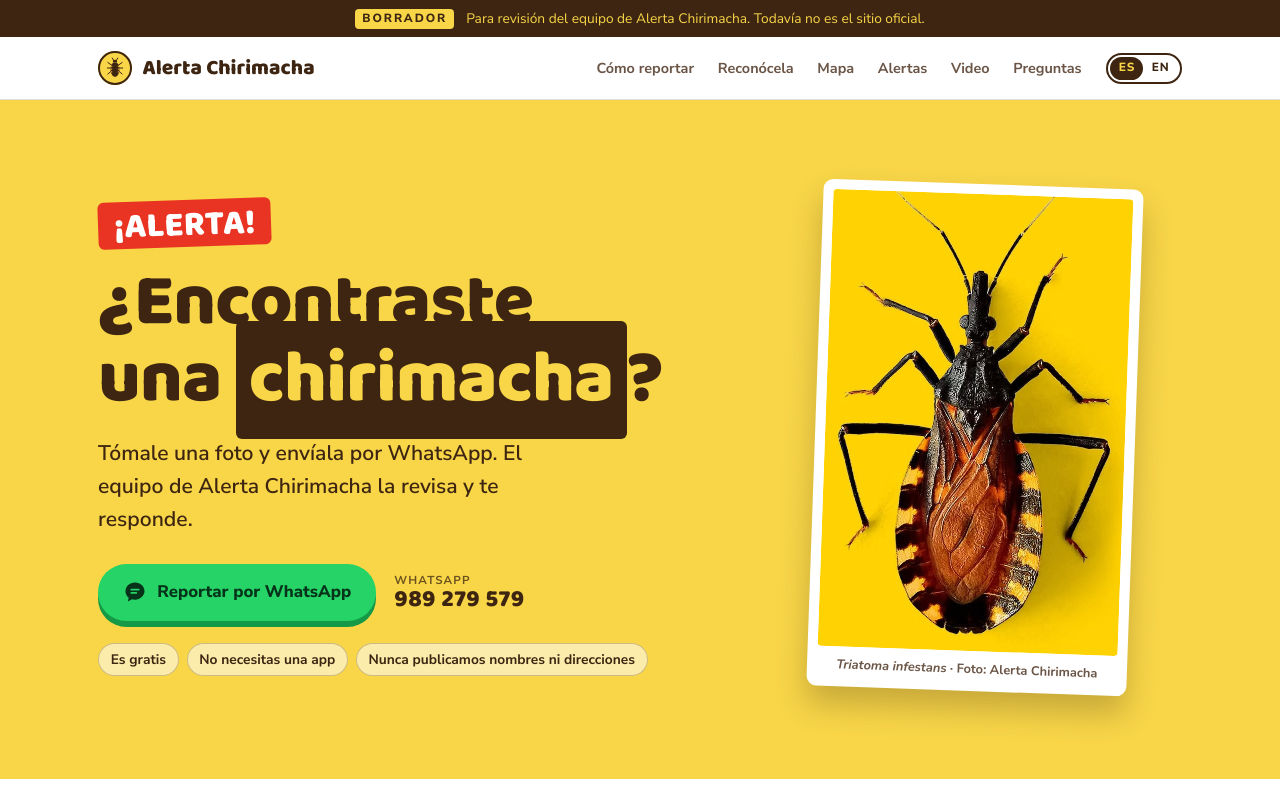
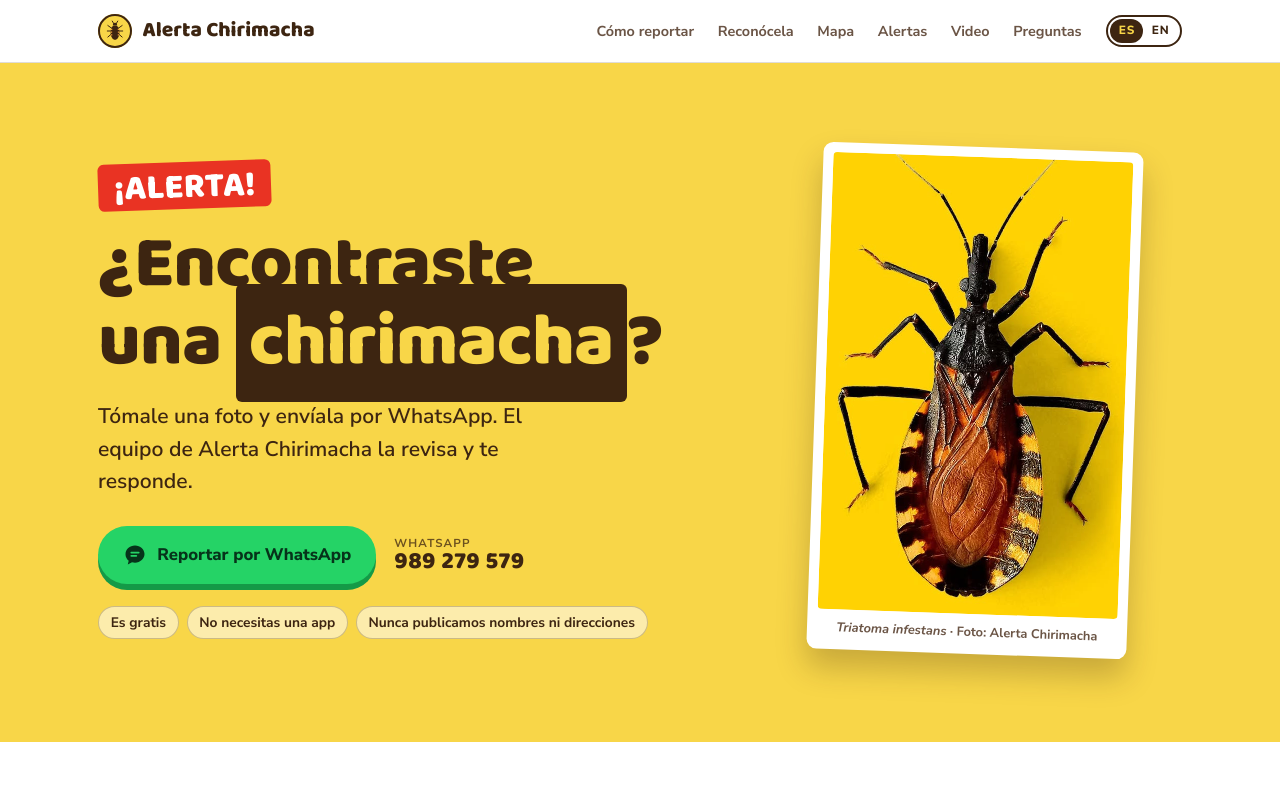
Before and after one commit to SILvennxaenecesito/alerta-chirimacha-website, a plain HTML site: page site/index.html in a window 1280 px wide. Shown: the top 800 px of the page. Drawn offline with Linux system fonts and the light colour scheme.

Commit message:
Remove the draft banner from the top of the page
The page now opens straight on the report section, and the browser tab no longer says "borrador". Until the team approves the site, the footer still notes that it is a draft for team review, the noindex tag stays, and items to confirm stay marked por confirmar.

Co-Authored-By: Claude Opus 5.5 <noreply@anthropic.com>
Claude-Session: https://claude.ai/code/session_016X8VuZA8YVF4tkpfjj2nb9

```diff
--- a/site/index.html
+++ b/site/index.html
@@ -4,7 +4,7 @@
 <meta charset="utf-8">
 <meta name="viewport" content="width=device-width, initial-scale=1, viewport-fit=cover">
 <meta name="robots" content="noindex">
-<title data-en="Alerta Chirimacha · Report a chirimacha (draft)">Alerta Chirimacha · Reporta una chirimacha (borrador)</title>
+<title data-en="Alerta Chirimacha · Report a chirimacha">Alerta Chirimacha · Reporta una chirimacha</title>
 <meta name="description" content="¿Encontraste una chirimacha en Arequipa? Tómale una foto y envíala por WhatsApp a Alerta Chirimacha. Mira los reportes por distrito en el mapa." data-en-content="Found a chirimacha in Arequipa? Take a photo and send it to Alerta Chirimacha on WhatsApp. See reports by district on the map.">
 <link rel="preconnect" href="https://fonts.googleapis.com">
 <link rel="preconnect" href="https://fonts.gstatic.com" crossorigin>
@@ -44,10 +44,6 @@ section{padding-block:clamp(56px,9vw,104px)}
 .kicker{display:inline-block;font:800 .8rem/1 var(--f-body);letter-spacing:.14em;text-transform:uppercase;color:var(--magenta);margin-bottom:14px}
 .src{display:block;font-size:.8rem;opacity:.8;margin-top:4px}
 
-/* draft banner */
-.draft{background:var(--brown);color:var(--yellow);font-size:.86rem}
-.draft .wrap{display:flex;flex-wrap:wrap;gap:4px 12px;justify-content:center;align-items:center;padding-block:8px;text-align:center}
-.draft b{font:800 .74rem/1 var(--f-body);letter-spacing:.16em;text-transform:uppercase;background:var(--yellow);color:var(--brown);padding:.35em .6em;border-radius:4px}
 
 /* header */
 .top{position:sticky;top:0;z-index:50;background:rgba(255,255,255,.94);backdrop-filter:blur(10px);-webkit-backdrop-filter:blur(10px);border-bottom:1px solid var(--rule)}
@@ -310,7 +306,6 @@ footer .fine{flex-basis:100%;font-size:.8rem;opacity:.8}
   </defs>
 </svg>
 
-<div class="draft" role="note"><div class="wrap"><b><span class="es">Borrador</span><span class="en">Draft</span></b><span><span class="es">Para revisión del equipo de Alerta Chirimacha. Todavía no es el sitio oficial.</span><span class="en">For review by the Alerta Chirimacha team. Not the official site yet.</span></span></div></div>
 
 <header class="top">
   <div class="wrap">
```
Also changed, not shown: site/source/template.html (+1 -6 lines), 2 other files.
